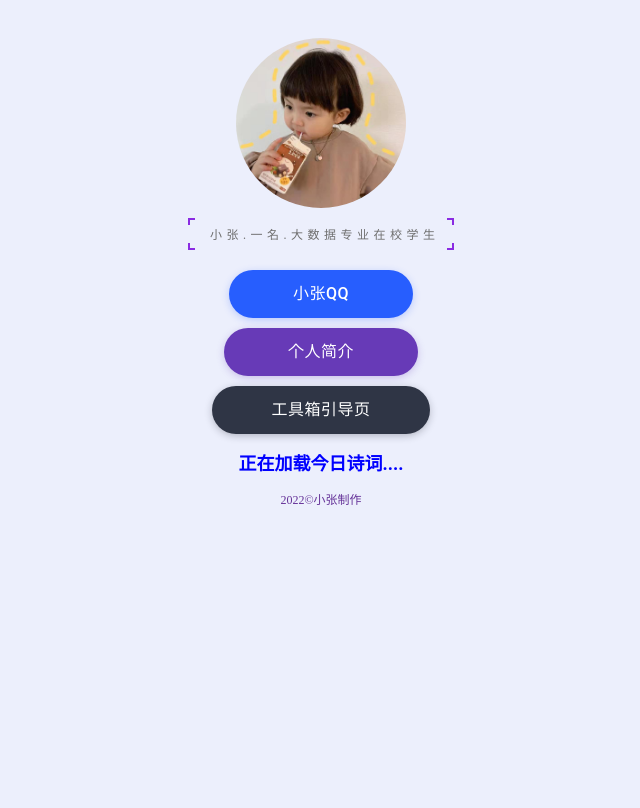
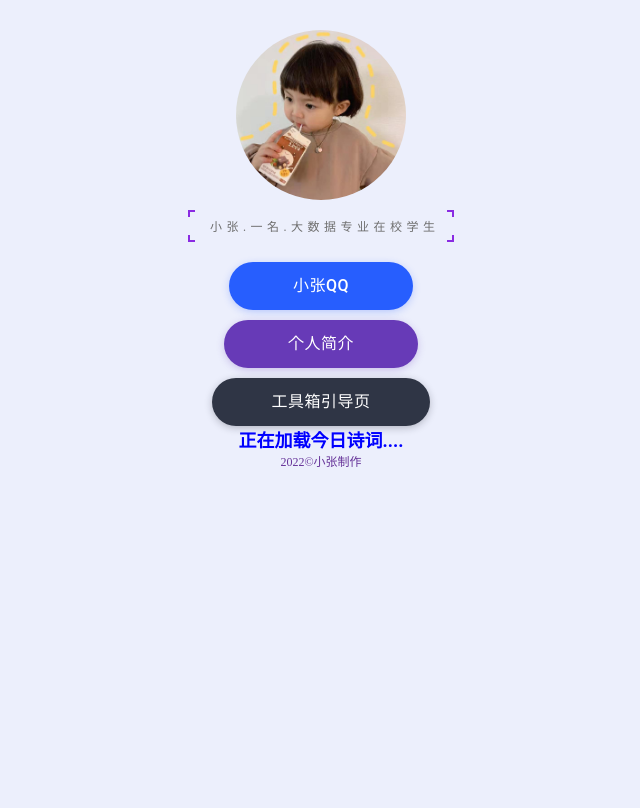
Before and after one commit to jsyhds/jsyhds.github.io, a PHP site: page /index.html in a window 1280 px wide. Shown: the whole page, without its empty margins (319-959 px from the left). After the commit the page ends 467 px from the top, so only its background shows below. Run offline with PHP 8.4, Linux system fonts and the light colour scheme; some libraries are stand-ins or nearby versions.

Commit message:
Update style.css

```diff
--- a/static/css/style.css
+++ b/static/css/style.css
@@ -1,3 +1,7 @@
+* {
+    margin: 0;
+    padding: 0;
+}
 html {
 height: 100%;
     }
```
